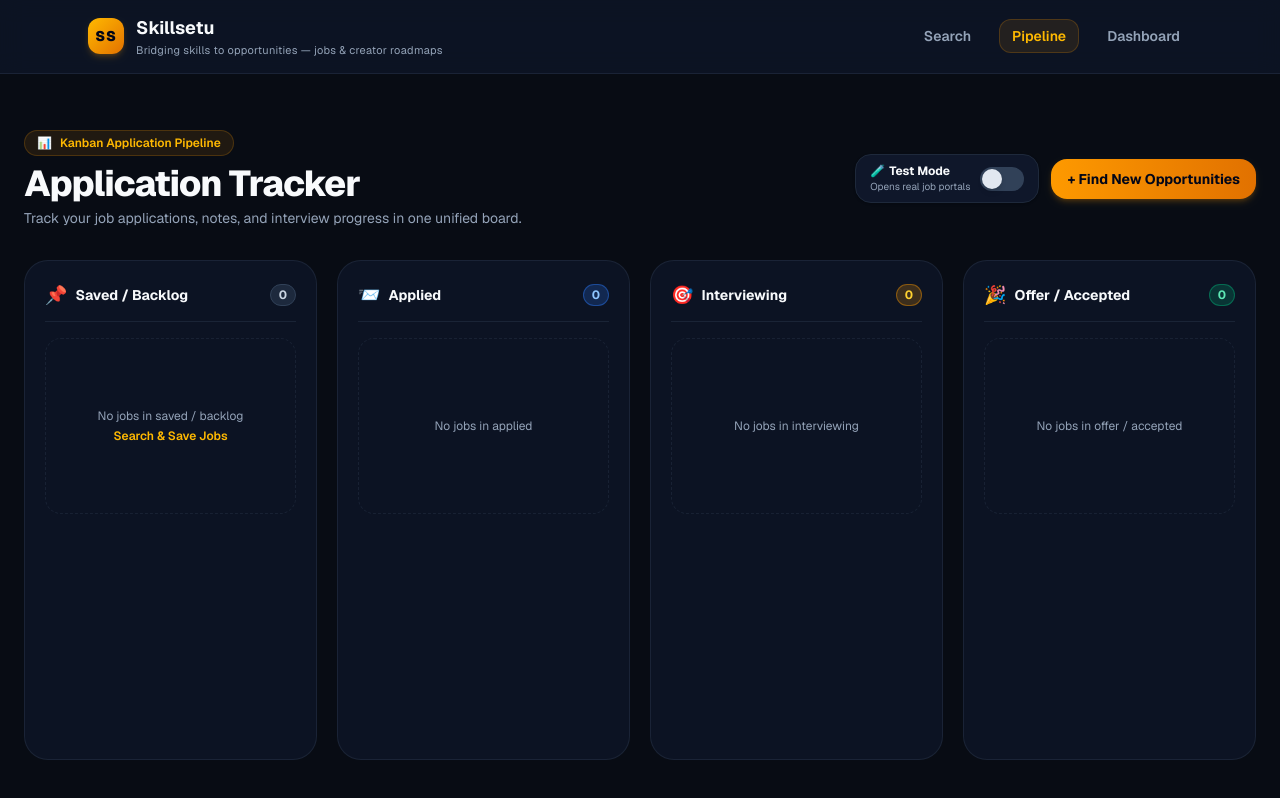
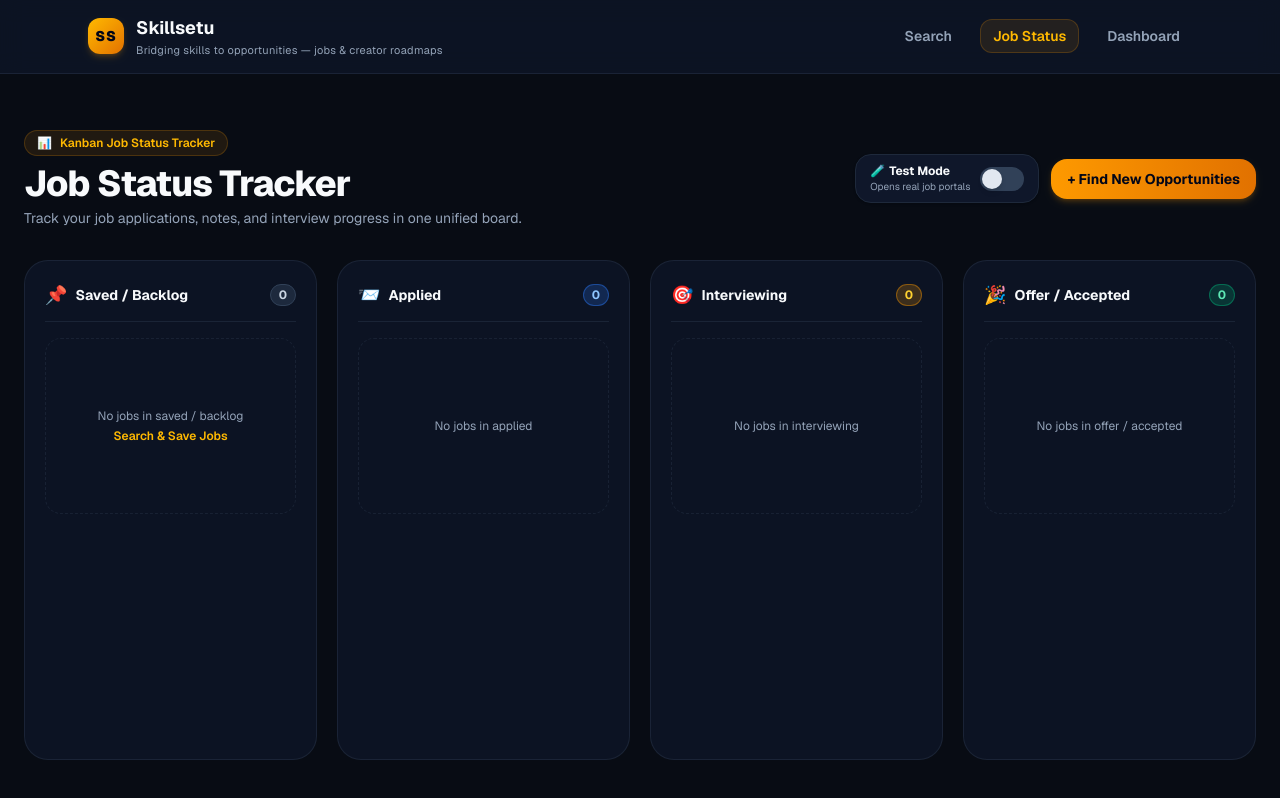
Before and after one commit to divyashakti5127-ai/Skill2set-, a Next.js app: page /tracker in a window 1280 px wide. Shown: the top 798 px of the page. Built offline with nearby package versions, Linux system fonts and the light colour scheme.

Commit message:
Rename Pipeline to Job Status across entire application

```diff
--- a/src/app/results/page.tsx
+++ b/src/app/results/page.tsx
@@ -825,7 +825,7 @@ function ResultsContent() {
                       {isExpanded ? "Collapse details ▲" : "View details ▼"}
                     </button>
 
-                    {/* Bookmark / Save to Pipeline */}
+                    {/* Bookmark / Save to Job Status */}
                     <button
                       onClick={() => saveJob(job)}
                       className={`rounded-xl px-3.5 py-2 text-xs sm:text-sm font-semibold border transition-all cursor-pointer flex items-center gap-1.5 ${
@@ -834,7 +834,7 @@ function ResultsContent() {
                           : "bg-background/80 text-muted border-border hover:text-foreground hover:border-amber-500/30"
                       }`}
                     >
-                      {isSaved ? "★ Saved in Pipeline" : "☆ Save Job"}
+                      {isSaved ? "★ Saved in Job Status" : "☆ Save Job"}
                     </button>
                   </div>
 
--- a/src/app/saved/page.tsx
+++ b/src/app/saved/page.tsx
@@ -303,7 +303,7 @@ export default function SavedPage() {
                     href="/tracker"
                     className="rounded-xl bg-amber-500/15 border border-amber-500/30 hover:bg-amber-500/25 text-amber-300 font-semibold px-3.5 py-1.5 text-xs transition-colors"
                   >
-                    View in Pipeline ➔
+                    View in Job Status ➔
                   </Link>
                   {job.applyLink && (
                     <a
--- a/src/app/tracker/page.tsx
+++ b/src/app/tracker/page.tsx
@@ -207,10 +207,10 @@ export default function TrackerPage() {
       <div className="flex flex-col md:flex-row md:items-center justify-between gap-4 mb-8">
         <div>
           <div className="inline-flex items-center gap-2 rounded-full bg-amber-500/10 border border-amber-500/20 px-3 py-1 text-xs font-semibold text-amber-400 mb-2">
-            <span>📊</span> Kanban Application Pipeline
+            <span>📊</span> Kanban Job Status Tracker
           </div>
           <h2 className="text-2xl sm:text-4xl font-extrabold text-foreground tracking-tight">
-            Application Tracker
+            Job Status Tracker
           </h2>
           <p className="text-sm text-muted mt-1">
             Track your job applications, notes, and interview progress in one unified board.
--- a/src/components/ApplyConfirmationModal.tsx
+++ b/src/components/ApplyConfirmationModal.tsx
@@ -54,7 +54,7 @@ export default function ApplyConfirmationModal({
             <p className="text-[11px] text-muted mt-1">📍 {job.location} · {job.workMode}</p>
           </div>
           <p className="text-xs text-muted/90 mt-3 leading-relaxed">
-            Updating this moves your card to the <span className="text-amber-300 font-semibold">"Applied"</span> stage and records the date in your pipeline.
+            Updating this moves your card to the <span className="text-amber-300 font-semibold">"Applied"</span> stage and records the date in your job status tracker.
           </p>
         </div>
 
--- a/src/components/HeaderNav.tsx
+++ b/src/components/HeaderNav.tsx
@@ -48,7 +48,7 @@ export default function HeaderNav() {
                 : "text-muted hover:text-foreground hover:bg-slate-800/40"
             }`}
           >
-            <span>Pipeline</span>
+            <span>Job Status</span>
             {savedJobs.length > 0 && (
               <span className="w-5 h-5 rounded-full bg-amber-500/20 text-amber-300 border border-amber-500/40 text-[10px] font-bold flex items-center justify-center">
                 {savedJobs.length}
```
